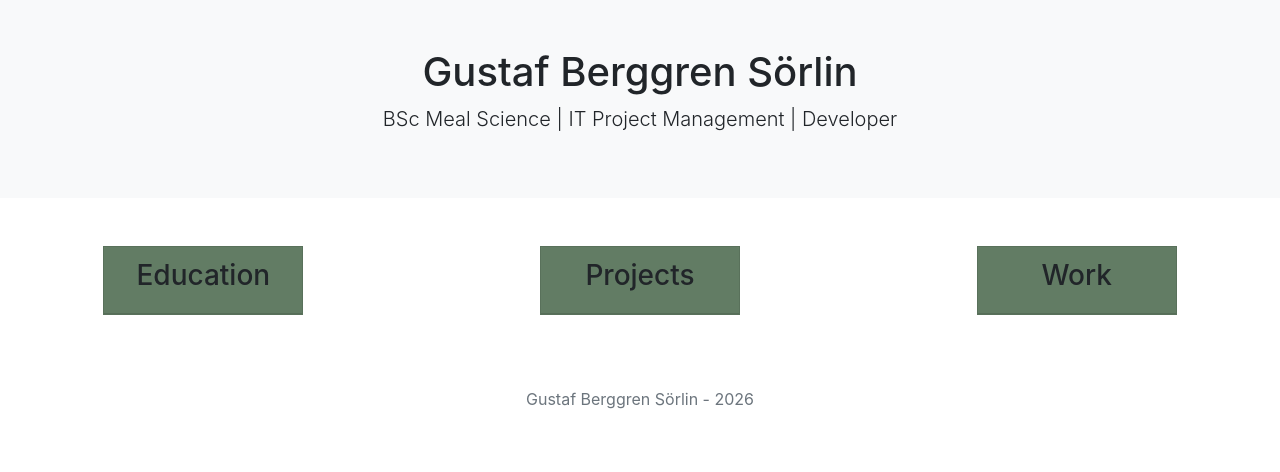
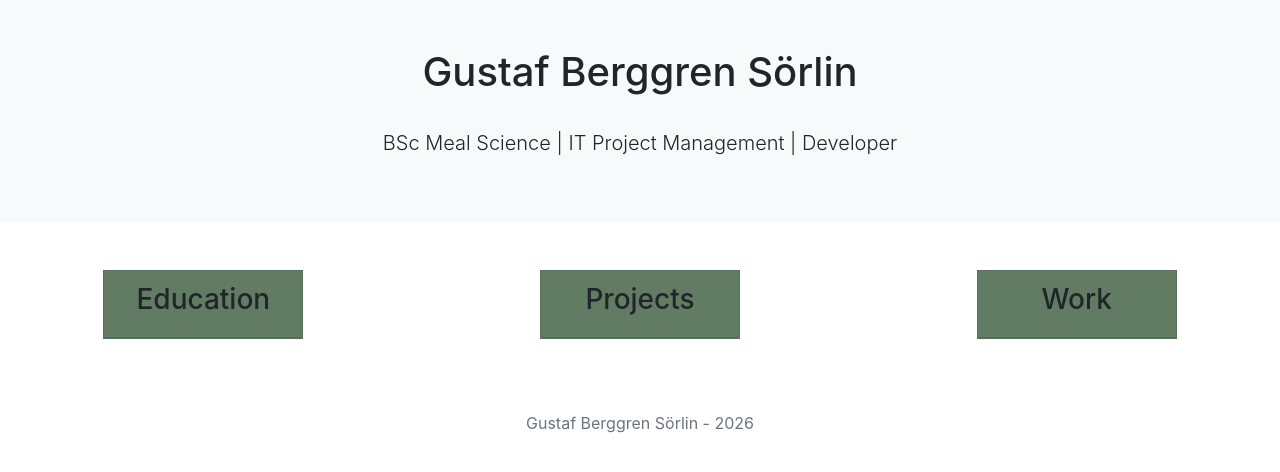
Before and after one commit to gbrggrn/gbrggrn.github.io, a Jekyll site: the page built from index.html, in a window 1280 px wide. Shown: the top 472 px of the page. Built offline with Jekyll 4.4.1, drawn with Linux system fonts in a browser that asks for light colours.

Commit message:
Update default.html

```diff
--- a/_layouts/default.html
+++ b/_layouts/default.html
@@ -12,8 +12,7 @@
 <body>
 
   <header class="py-5 bg-light text-center">
-    <div class="container">
-      <h1>Gustaf Berggren Sörlin</h1>
+      <h1>Gustaf Berggren Sörlin</h1><br>
       <p class="lead">BSc Meal Science | IT Project Management | Developer</p>
     </div>
   </header>
@@ -23,9 +22,7 @@
   </main>
 
   <footer class="py-4 text-center">
-    <div class="container">
-      <p class="text-muted">Gustaf Berggren Sörlin - 2026</p>
-    </div>
+    <p class="text-muted">Gustaf Berggren Sörlin - 2026</p>
   </footer>
 
 </body>
```
